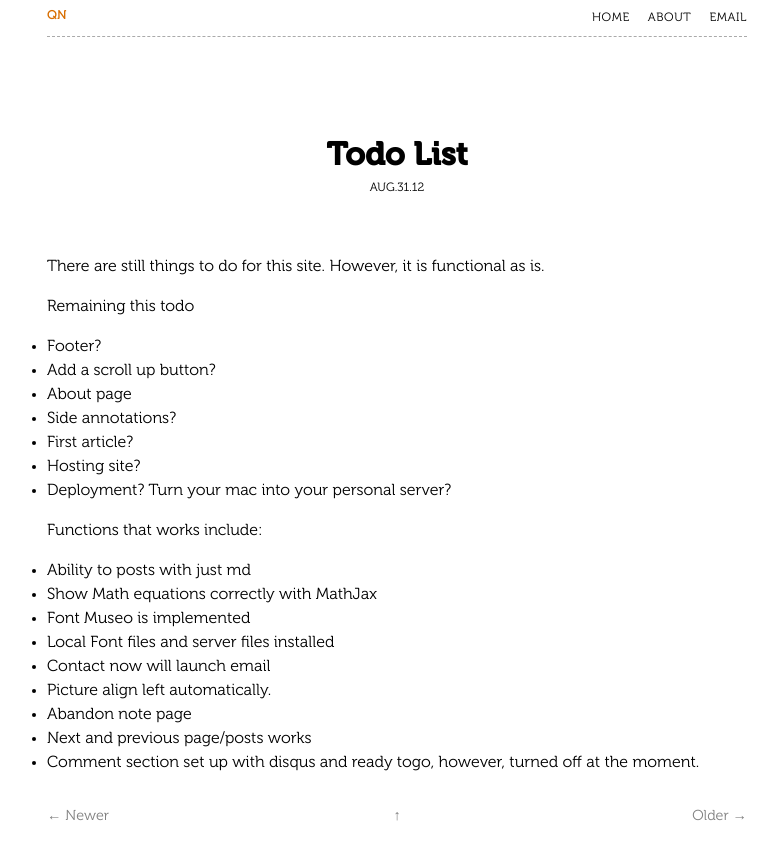
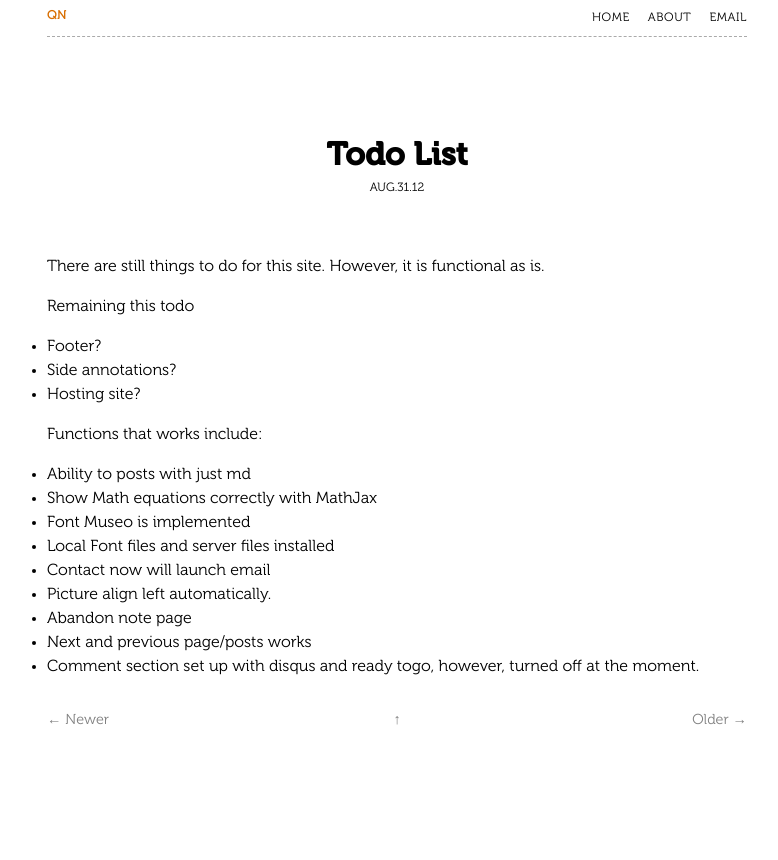
Before and after one commit to qvn/GitPages, a Jekyll site: the page built from _posts/2012-08-31-TodoList.md, in a window 1280 px wide. Shown: the top 860 px of the page, without its empty margins (283-1061 px from the left). Built offline with Jekyll 4.4.1, drawn with Linux system fonts in a browser that asks for light colours; nearby versions of some CDN libraries; Markdown is read by kramdown in place of the engine named in the settings.

```diff
--- a/_posts/2012-08-31-TodoList.md
+++ b/_posts/2012-08-31-TodoList.md
@@ -10,12 +10,8 @@ There are still things to do for this site. However, it is functional as is.
 Remaining this todo
 
 - Footer?
-- Add a scroll up button?
-- About page
 - Side annotations?
-- First article?
 - Hosting site?
-- Deployment? Turn your mac into your personal server?
 
 
 Functions that works include:
```
Also changed, not shown: _posts/2012-08-31-Note1.md (deleted, +0 -8 lines).
